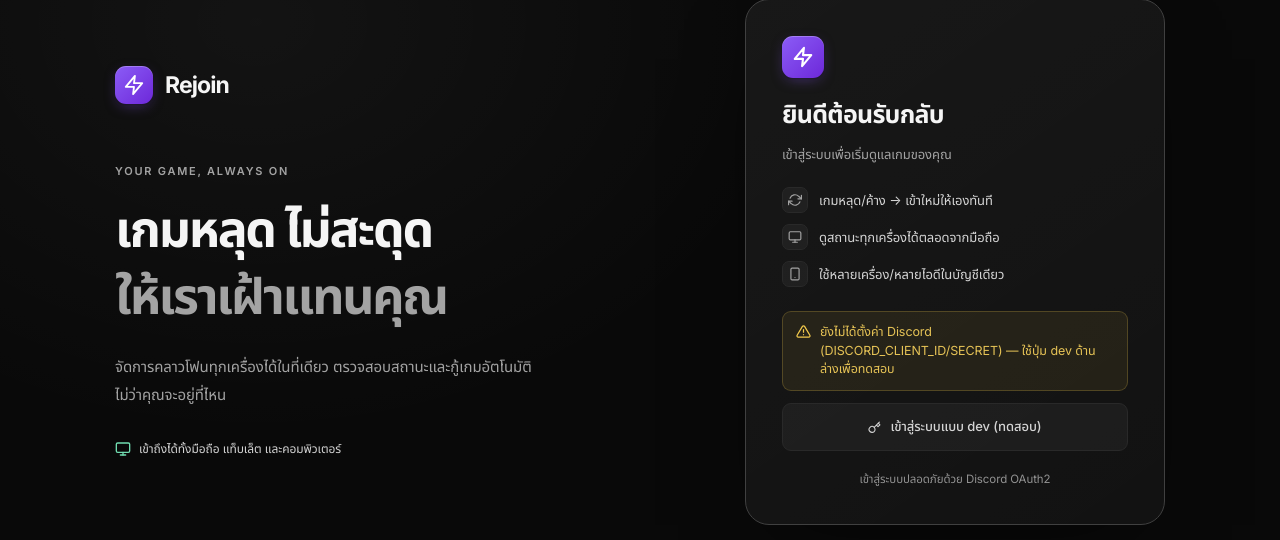
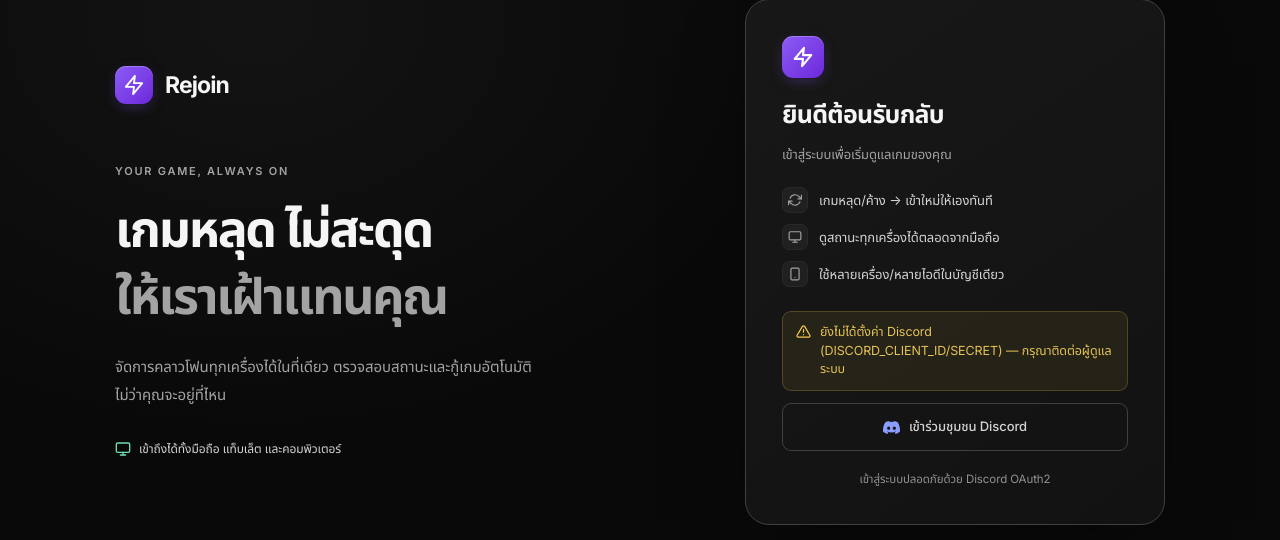
Before and after one commit to ffxlm/rejoin-cloud, a FastAPI app: page /admin in a window 1280 px wide. Shown: the part 138-678 px from the top of the page. Run offline with FastAPI, Linux system fonts and the light colour scheme; data that the repository does not hold is empty.

Commit message:
feat(community): เพิ่มปุ่มเข้าร่วมชุมชน Discord + เอา dev login ออก
- config: DISCORD_INVITE_URL (ค่าเริ่มต้น discord.gg/N7Kuayuzxb)
- app: ตั้ง discord_invite_url เป็น global ของ template ทุกหน้า
- login.html: เพิ่มปุ่ม 'เข้าร่วมชุมชน Discord' + ลบปุ่ม 'เข้าสู่ระบบแบบ dev'
- base.html: เมนู 'เข้าร่วมชุมชน' ในแถบข้าง (มีไอคอน Discord)
- .env.example: เพิ่ม DISCORD_INVITE_URL

```diff
--- a/skeleton/backend/app.py
+++ b/skeleton/backend/app.py
@@ -94,6 +94,8 @@ def create_app(settings: Settings | None = None) -> FastAPI:
             await engine.dispose()
 
     app = FastAPI(title="Rejoin Backend", version="1.0.0", lifespan=lifespan)
+    # ตัวแปรที่ทุก template เข้าถึงได้ (ปุ่ม "เข้าร่วมชุมชน" ใช้ร่วมกันทุกหน้า)
+    templates.env.globals["discord_invite_url"] = settings.discord_invite_url
     app.add_middleware(
         SessionMiddleware,
         secret_key=settings.session_secret,
@@ -122,7 +124,6 @@ def create_app(settings: Settings | None = None) -> FastAPI:
             "login.html",
             {
                 "discord_enabled": settings.discord_enabled,
-                "dev_auth": settings.dev_auth,
                 "auth_error": _AUTH_ERRORS.get(err) if err else None,
             },
         )
--- a/skeleton/backend/config.py
+++ b/skeleton/backend/config.py
@@ -62,6 +62,8 @@ class Settings:
     discord_client_id: str = ""
     discord_client_secret: str = ""
     discord_redirect_uri: str = "http://127.0.0.1:8000/auth/discord/callback"
+    # ลิงก์ชวนเข้าเซิร์ฟเวอร์ Discord (แสดงปุ่ม "เข้าร่วมชุมชน")
+    discord_invite_url: str = "https://discord.gg/N7Kuayuzxb"
 
     # ---- dev conveniences ----
     dev_auth: bool = True  # /auth/dev (ปิดใน production)
@@ -95,6 +97,7 @@ class Settings:
             discord_client_id=os.getenv("DISCORD_CLIENT_ID", cls.discord_client_id),
             discord_client_secret=os.getenv("DISCORD_CLIENT_SECRET", cls.discord_client_secret),
             discord_redirect_uri=os.getenv("DISCORD_REDIRECT_URI", cls.discord_redirect_uri),
+            discord_invite_url=os.getenv("DISCORD_INVITE_URL", cls.discord_invite_url),
             dev_auth=_env_bool("DEV_AUTH", cls.dev_auth),
             offline_after_sec=_env_int("OFFLINE_AFTER_SEC", cls.offline_after_sec),
             silence_sec=_env_int("SILENCE_SEC", cls.silence_sec),
--- a/skeleton/backend/templates/login.html
+++ b/skeleton/backend/templates/login.html
@@ -62,8 +62,9 @@
   a.discord{background:#ededed;color:#111;box-shadow:0 1px 2px rgba(0,0,0,.35),inset 0 1px 0 rgba(255,255,255,.14)}
   a.discord:hover{background:#fff}
   a.discord .ic{width:18px;height:18px}
-  a.dev{margin-top:9px;background:var(--hover);color:var(--text-2);border:1px solid var(--border);font-size:13px}
-  a.dev:hover{background:rgba(255,255,255,.075);color:var(--text)}
+  a.community{margin-top:9px;background:transparent;color:var(--text-2);border:1px solid var(--border-2);font-size:13px}
+  a.community:hover{background:var(--hover);color:var(--text);border-color:var(--border-3)}
+  a.community .ic{width:17px;height:17px;color:#8b9cff}
 
   .warn{display:flex;gap:9px;align-items:flex-start;color:#e6c356;font-size:12.5px;line-height:1.5;
         background:rgba(242,201,76,.08);border:1px solid rgba(242,201,76,.22);border-radius:9px;
@@ -122,21 +123,20 @@
 
     {% if discord_enabled %}
       <a class="btn discord" href="/auth/discord">
-        <svg class="ic fill" viewBox="0 0 24 24"><path d="M20.317 4.369a19.79 19.79 0 0 0-4.885-1.515.074.074 0 0 0-.079.037c-.21.375-.444.864-.608 1.25a18.27 18.27 0 0 0-5.487 0 12.64 12.64 0 0 0-.617-1.25.077.077 0 0 0-.079-.037A19.736 19.736 0 0 0 3.677 4.37a.07.07 0 0 0-.032.027C.533 9.046-.32 13.58.099 18.057a.082.082 0 0 0 .031.057 19.9 19.9 0 0 0 5.993 3.03.078.078 0 0 0 .084-.028c.462-.63.874-1.295 1.226-1.994a.076.076 0 0 0-.041-.106 13.107 13.107 0 0 1-1.872-.892.077.077 0 0 1-.008-.128c.126-.094.252-.192.372-.291a.074.074 0 0 1 .077-.01c3.928 1.793 8.18 1.793 12.062 0a.074.074 0 0 1 .078.009c.12.099.246.198.373.292a.077.077 0 0 1-.006.127 12.299 12.299 0 0 1-1.873.892.077.077 0 0 0-.041.107c.36.698.772 1.362 1.225 1.993a.076.076 0 0 0 .084.028 19.839 19.839 0 0 0 6.002-3.03.077.077 0 0 0 .032-.054c.5-5.177-.838-9.674-3.549-13.66a.061.061 0 0 0-.031-.03zM8.02 15.33c-1.183 0-2.157-1.085-2.157-2.419 0-1.333.956-2.419 2.157-2.419 1.21 0 2.176 1.096 2.157 2.42 0 1.333-.956 2.418-2.157 2.418zm7.975 0c-1.183 0-2.157-1.085-2.157-2.419 0-1.333.955-2.419 2.157-2.419 1.21 0 2.176 1.096 2.157 2.42 0 1.333-.946 2.418-2.157 2.418z"/></svg>
+        <svg class="ic fill" viewBox="0 0 24 24"><use href="#i-discord"/></svg>
         เข้าสู่ระบบด้วย Discord
       </a>
     {% else %}
       <div class="warn">
         <svg class="ic"><use href="#i-alert"/></svg>
-        <span>ยังไม่ได้ตั้งค่า Discord (DISCORD_CLIENT_ID/SECRET) — ใช้ปุ่ม dev ด้านล่างเพื่อทดสอบ</span>
+        <span>ยังไม่ได้ตั้งค่า Discord (DISCORD_CLIENT_ID/SECRET) — กรุณาติดต่อผู้ดูแลระบบ</span>
       </div>
     {% endif %}
 
-    {% if dev_auth %}
-      <a class="btn dev" href="/auth/dev">
-        <svg class="ic"><use href="#i-key"/></svg> เข้าสู่ระบบแบบ dev (ทดสอบ)
-      </a>
-    {% endif %}
+    <a class="btn community" href="{{ discord_invite_url }}" target="_blank" rel="noopener">
+      <svg class="ic fill" viewBox="0 0 24 24"><use href="#i-discord"/></svg>
+      เข้าร่วมชุมชน Discord
+    </a>
 
     <div class="foot">เข้าสู่ระบบปลอดภัยด้วย Discord OAuth2</div>
   </div>
@@ -145,6 +145,7 @@
   <svg width="0" height="0" style="position:absolute" aria-hidden="true"><defs>
     <symbol id="i-refresh" viewBox="0 0 24 24"><polyline points="23 4 23 10 17 10"/><polyline points="1 20 1 14 7 14"/><path d="M3.51 9a9 9 0 0 1 14.85-3.36L23 10M1 14l4.64 4.36A9 9 0 0 0 20.49 15"/></symbol>
     <symbol id="i-zap" viewBox="0 0 24 24"><polygon points="13 2 3 14 12 14 11 22 21 10 12 10 13 2"/></symbol>
+    <symbol id="i-discord" viewBox="0 0 24 24"><path d="M20.317 4.369a19.79 19.79 0 0 0-4.885-1.515.074.074 0 0 0-.079.037c-.21.375-.444.864-.608 1.25a18.27 18.27 0 0 0-5.487 0 12.64 12.64 0 0 0-.617-1.25.077.077 0 0 0-.079-.037A19.736 19.736 0 0 0 3.677 4.37a.07.07 0 0 0-.032.027C.533 9.046-.32 13.58.099 18.057a.082.082 0 0 0 .031.057 19.9 19.9 0 0 0 5.993 3.03.078.078 0 0 0 .084-.028c.462-.63.874-1.295 1.226-1.994a.076.076 0 0 0-.041-.106 13.107 13.107 0 0 1-1.872-.892.077.077 0 0 1-.008-.128c.126-.094.252-.192.372-.291a.074.074 0 0 1 .077-.01c3.928 1.793 8.18 1.793 12.062 0a.074.074 0 0 1 .078.009c.12.099.246.198.373.292a.077.077 0 0 1-.006.127 12.299 12.299 0 0 1-1.873.892.077.077 0 0 0-.041.107c.36.698.772 1.362 1.225 1.993a.076.076 0 0 0 .084.028 19.839 19.839 0 0 0 6.002-3.03.077.077 0 0 0 .032-.054c.5-5.177-.838-9.674-3.549-13.66a.061.061 0 0 0-.031-.03zM8.02 15.33c-1.183 0-2.157-1.085-2.157-2.419 0-1.333.956-2.419 2.157-2.419 1.21 0 2.176 1.096 2.157 2.42 0 1.333-.956 2.418-2.157 2.418zm7.975 0c-1.183 0-2.157-1.085-2.157-2.419 0-1.333.955-2.419 2.157-2.419 1.21 0 2.176 1.096 2.157 2.42 0 1.333-.946 2.418-2.157 2.418z"/></symbol>
     <symbol id="i-monitor" viewBox="0 0 24 24"><rect x="2" y="3" width="20" height="14" rx="2"/><line x1="8" y1="21" x2="16" y2="21"/><line x1="12" y1="17" x2="12" y2="21"/></symbol>
     <symbol id="i-smartphone" viewBox="0 0 24 24"><rect x="5" y="2" width="14" height="20" rx="2"/><line x1="12" y1="18" x2="12.01" y2="18"/></symbol>
     <symbol id="i-alert" viewBox="0 0 24 24"><path d="M10.29 3.86L1.82 18a2 2 0 0 0 1.71 3h16.94a2 2 0 0 0 1.71-3L13.71 3.86a2 2 0 0 0-3.42 0z"/><line x1="12" y1="9" x2="12" y2="13"/><line x1="12" y1="17" x2="12.01" y2="17"/></symbol>
```
Also changed, not shown: skeleton/backend/templates/base.html (+9 -0 lines), 1 other file.
